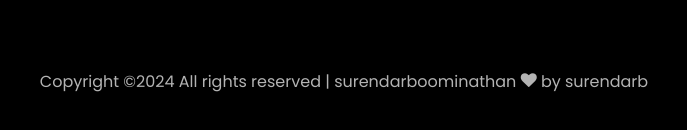
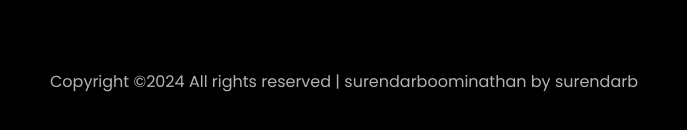
Before and after one commit to Surendardeveloper/surendarboominathan.com, a plain HTML site: page index.html in a window 1280 px wide. Shown: the part 4219-4349 px from the top of the page, 296-983 px from the left. Drawn offline with Linux system fonts and the light colour scheme; files whose address does not match are found by name.

Commit message:
Update index.html

```diff
--- a/index.html
+++ b/index.html
@@ -597,7 +597,7 @@
 			<div class="col-md-12 text-center">
 
 			  <p><!-- Link back to Colorlib can't be removed. Template is licensed under CC BY 3.0. -->
-	Copyright &copy;<script>document.write(new Date().getFullYear());</script> All rights reserved | surendarboominathan <i class="icon-heart color-danger" aria-hidden="true"></i> by <a href="https://colorlib.com" target="_blank">surendarb</a>
+	Copyright &copy;<script>document.write(new Date().getFullYear());</script> All rights reserved | surendarboominathan <i class="&#128526; color-danger" aria-hidden="true"></i> by <a href="https://colorlib.com" target="_blank">surendarb</a>
 	<!-- Link back to Colorlib can't be removed. Template is licensed under CC BY 3.0. --></p>
 			</div>
 		  </div>
```
